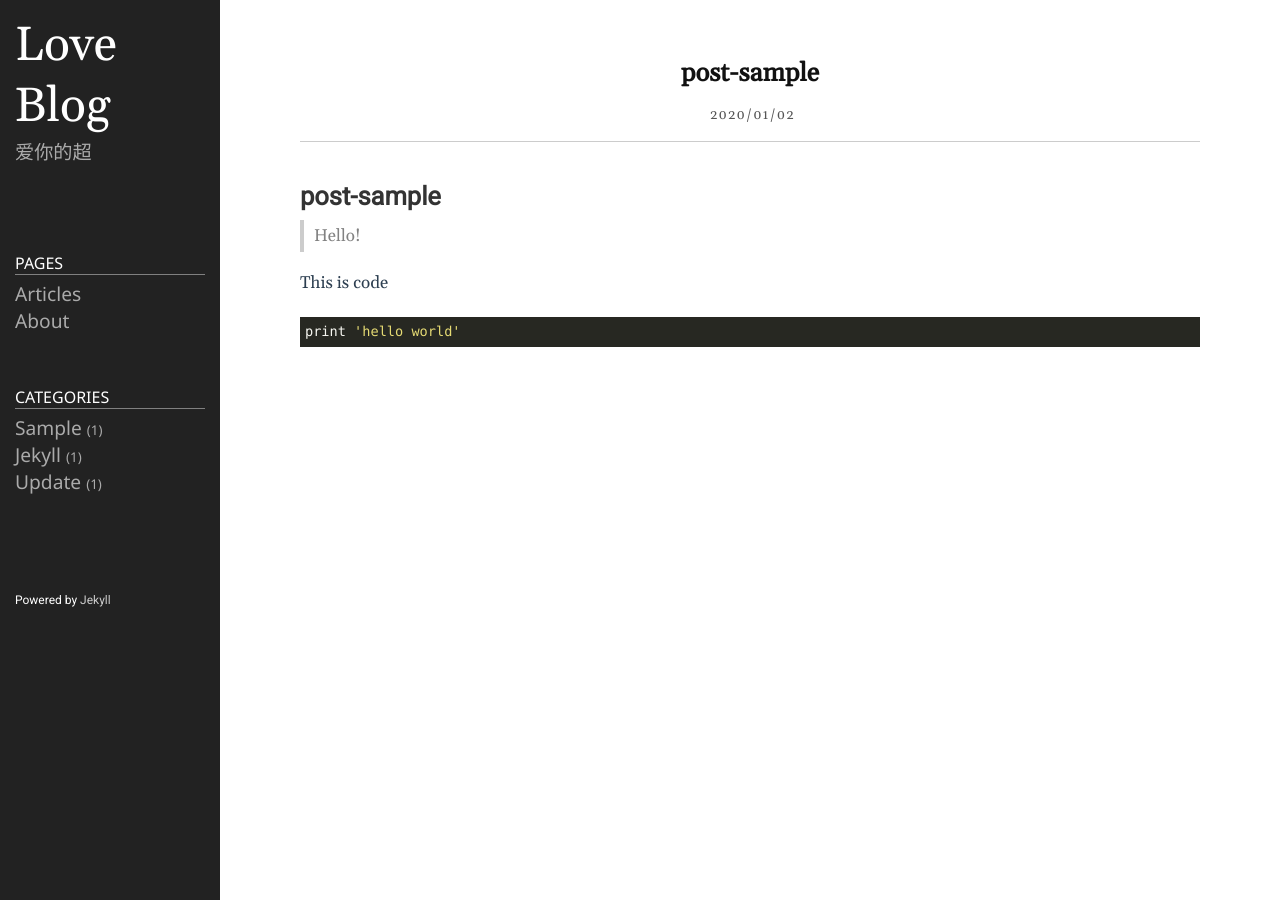
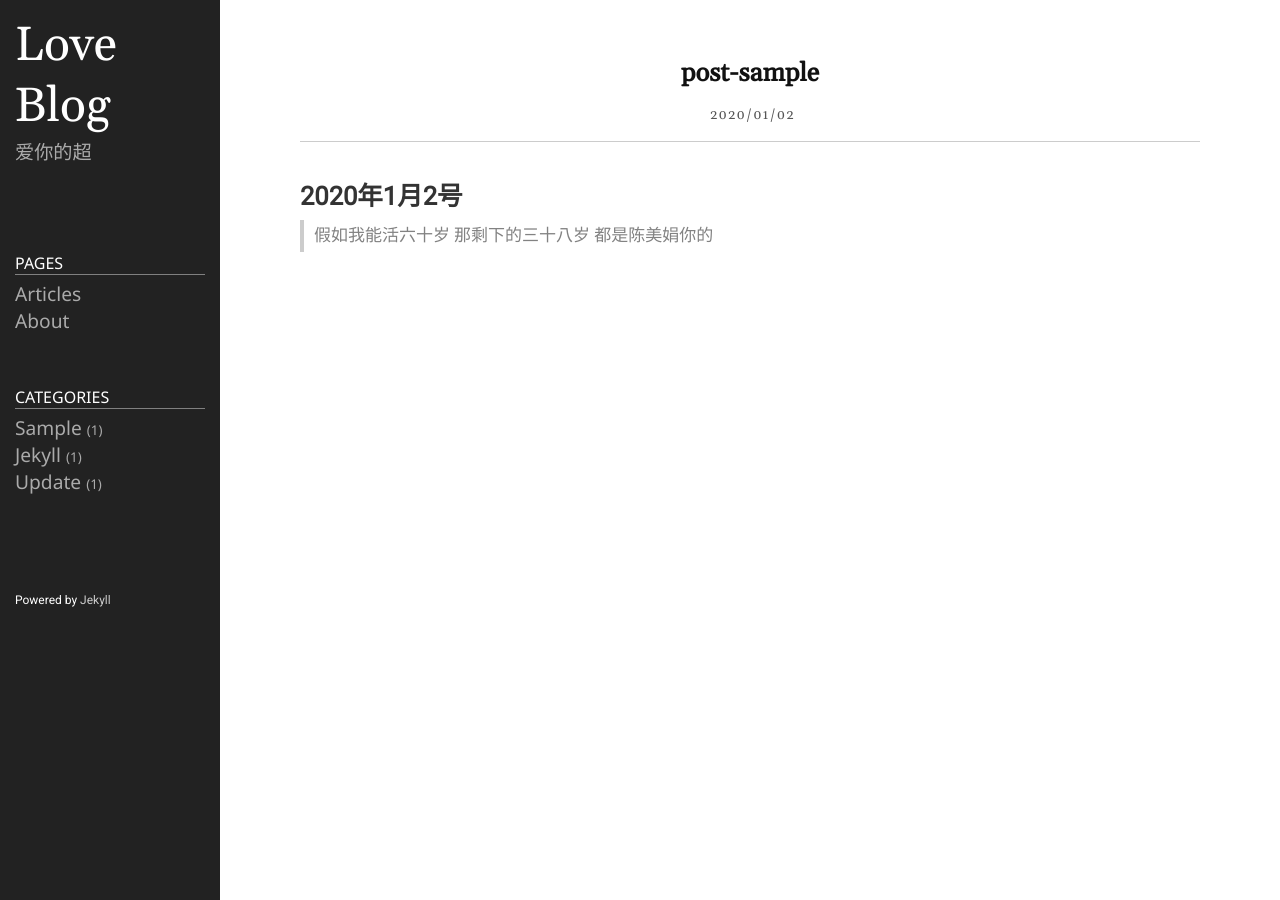
Before and after one commit to hellyou/hellyou.github.io, a Jekyll site: the page built from _posts/2020-01-02-post1.markdown, in a window 1280 px wide. Built offline with Jekyll 4.4.1, drawn with Linux system fonts in a browser that asks for light colours.

Commit message:
Update 2020-01-02-post1.markdown

````diff
--- a/_posts/2020-01-02-post1.markdown
+++ b/_posts/2020-01-02-post1.markdown
@@ -4,10 +4,7 @@ title: post-sample
 date: 2020-01-02 19:20:23 +0900
 category: sample
 ---
-# post-sample
-> Hello!
-
-This is code
-```ruby
-print 'hello world'
-```
+# 2020年1月2号
+> 假如我能活六十岁
+> 那剩下的三十八岁
+> 都是陈美娟你的
````
